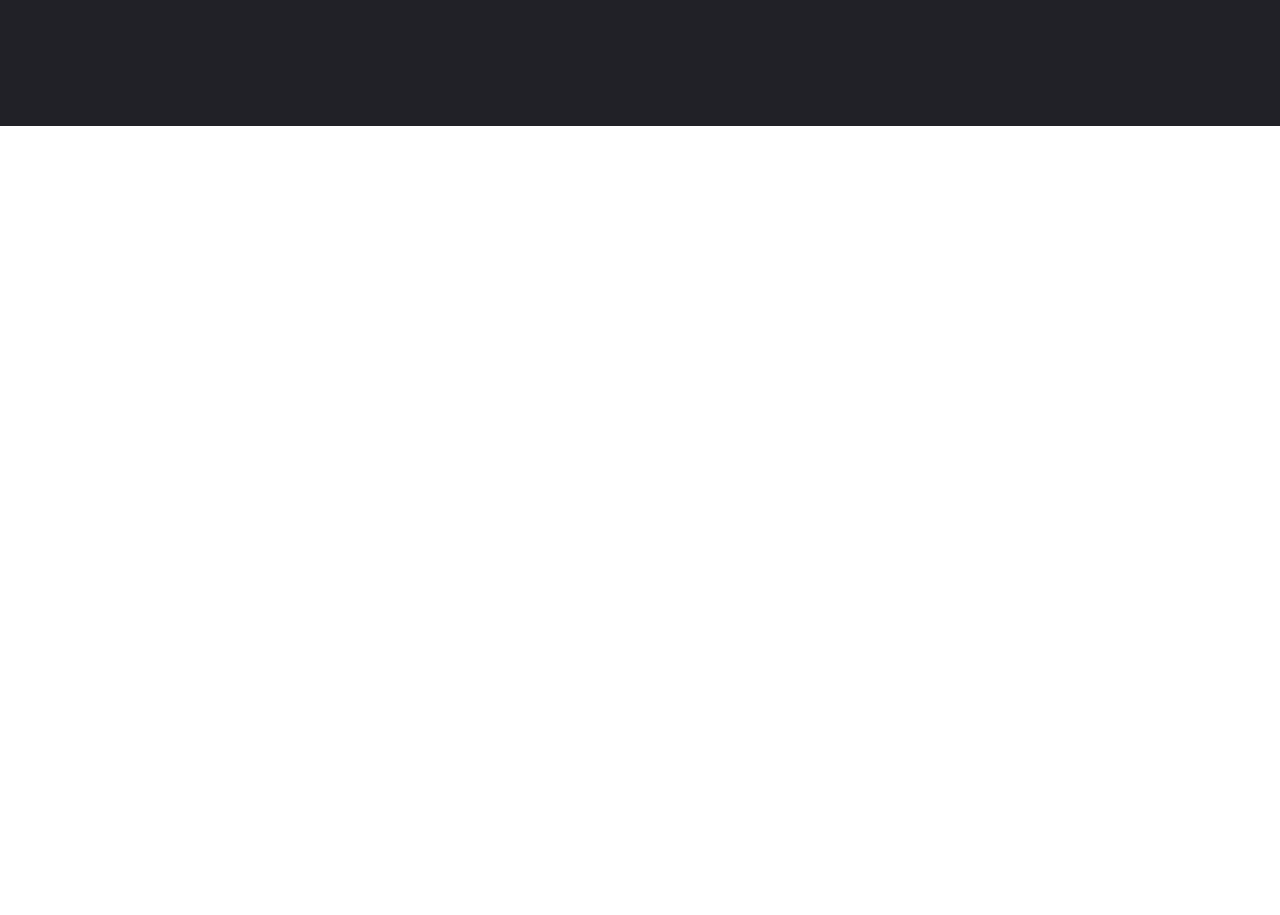
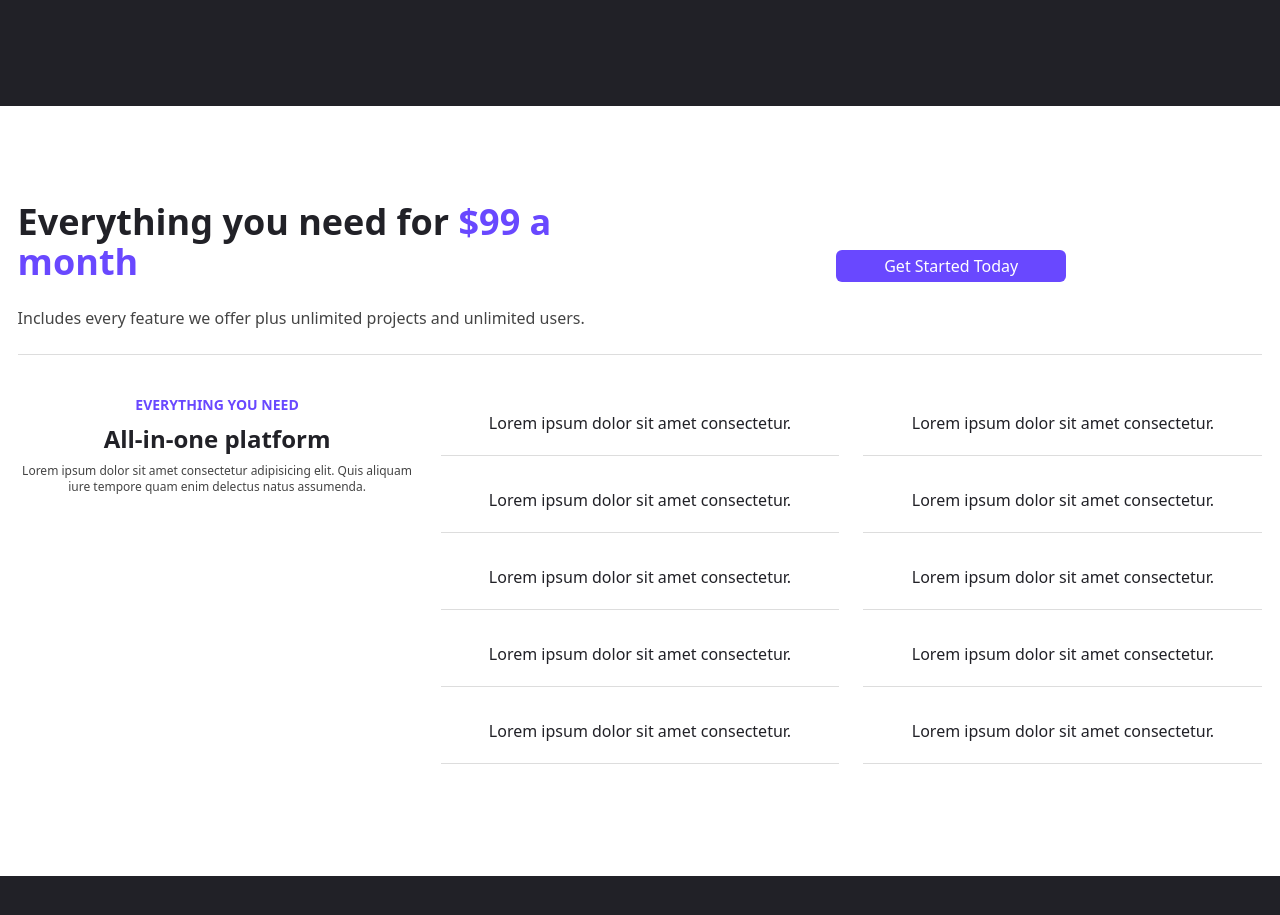
Before and after one commit to krypton225/data-enrich, a React (Create React App) app: page / in a window 1280 px wide. Shown: the part 631-1546 px from the top of the page. Before the commit the page ends 800 px from the top, so only its background shows below. Built offline with nearby package versions, Linux system fonts and the light colour scheme.

Commit message:
ADD second section @ Home component

```diff
--- a/src/index.css
+++ b/src/index.css
@@ -34,3 +34,9 @@ body::-webkit-scrollbar-track-piece {
 section {
   padding-block: 8rem;
 }
+
+.divider {
+  width: 100%;
+  height: 1px;
+  background-color: #ddd;
+}
--- a/src/routes/Home.jsx
+++ b/src/routes/Home.jsx
@@ -1,13 +1,9 @@
-import { FaFacebookF, FaAccusoft, FaStudiovinari } from "react-icons/fa";
-import { DiDatabase } from "react-icons/di";
-import { BsGoogle, BsTwitter } from "react-icons/bs";
-
 import { FormLanding, FormText, LandingCompanies, SignInSocial } from "../components/home/index";
 
 const Home = () => {
     return (
         <section className="text-white">
-            <div className="container grid grid-cols-1 lg:grid-cols-2 gap-y-14 lg:gap-5 items-center">
+            <div className="pb-20 container grid grid-cols-1 lg:grid-cols-2 gap-y-14 lg:gap-5 items-center">
                 <div>
                     <div className="mb-6 capitalize text-4xl font-semibold">
                         <p className="mb-4">data to enrich your</p>
@@ -29,6 +25,83 @@ const Home = () => {
                     <FormText />
                 </div>
             </div>
+
+            <div className="w-full mt-7 bg-white py-24">
+                <div className="container">
+                    <div className="mb-6 flex flex-col lg:flex-row justify-between items-center space-y-8 lg:space-y-0">
+                        <div className="w-full">
+                            <p className="mb-6 text-primary text-4xl font-semibold">Everything you need for <span className="text-secondary">$99 a month</span></p>
+                            <p className="text-[#444]">Includes every feature we offer plus unlimited projects and unlimited users.</p>
+                        </div>
+
+                        <div className="w-full mx-auto text-center">
+                            <button className="rounded-md px-12 py-1 capitalize bg-secondary text-white">get started today</button>
+                        </div>
+                    </div>
+
+                    <div className="divider"></div>
+
+                    <div className="mt-10 grid grid-cols-1 lg:grid-cols-3 gap-6 mx-auto text-center text-primary">
+                        <div className="w-full">
+                            <p className="text-secondary text-sm font-semibold uppercase">everything you need</p>
+                            <p className="my-2 text-2xl font-semibold">All-in-one platform</p>
+                            <p className="text-[#444] text-xs">
+                                Lorem ipsum dolor sit amet consectetur adipisicing elit. Quis aliquam iure tempore quam enim delectus natus assumenda.
+                            </p>
+                        </div>
+
+                        <div className="w-full">
+                            <div className="py-4">
+                                <p className="mb-5">Lorem ipsum dolor sit amet consectetur.</p>
+                                <div className="divider"></div>
+                            </div>
+                            <div className="py-4">
+                                <p className="mb-5">Lorem ipsum dolor sit amet consectetur.</p>
+                                <div className="divider"></div>
+                            </div>
+                            <div className="py-4">
+                                <p className="mb-5">Lorem ipsum dolor sit amet consectetur.</p>
+                                <div className="divider"></div>
+                            </div>
+                            <div className="py-4">
+                                <p className="mb-5">Lorem ipsum dolor sit amet consectetur.</p>
+                                <div className="divider"></div>
+                            </div>
+                            <div className="py-4">
+                                <p className="mb-5">Lorem ipsum dolor sit amet consectetur.</p>
+                                <div className="divider"></div>
+                            </div>
+                        </div>
+
+                        <div className="w-full">
+                            <div className="py-4">
+                                <p className="mb-5">Lorem ipsum dolor sit amet consectetur.</p>
+                                <div className="divider"></div>
+                            </div>
+
+                            <div className="py-4">
+                                <p className="mb-5">Lorem ipsum dolor sit amet consectetur.</p>
+                                <div className="divider"></div>
+                            </div>
+
+                            <div className="py-4">
+                                <p className="mb-5">Lorem ipsum dolor sit amet consectetur.</p>
+                                <div className="divider"></div>
+                            </div>
+
+                            <div className="py-4">
+                                <p className="mb-5">Lorem ipsum dolor sit amet consectetur.</p>
+                                <div className="divider"></div>
+                            </div>
+
+                            <div className="py-4">
+                                <p className="mb-5">Lorem ipsum dolor sit amet consectetur.</p>
+                                <div className="divider"></div>
+                            </div>
+                        </div>
+                    </div>
+                </div>
+            </div>
         </section>
     );
 };
```
